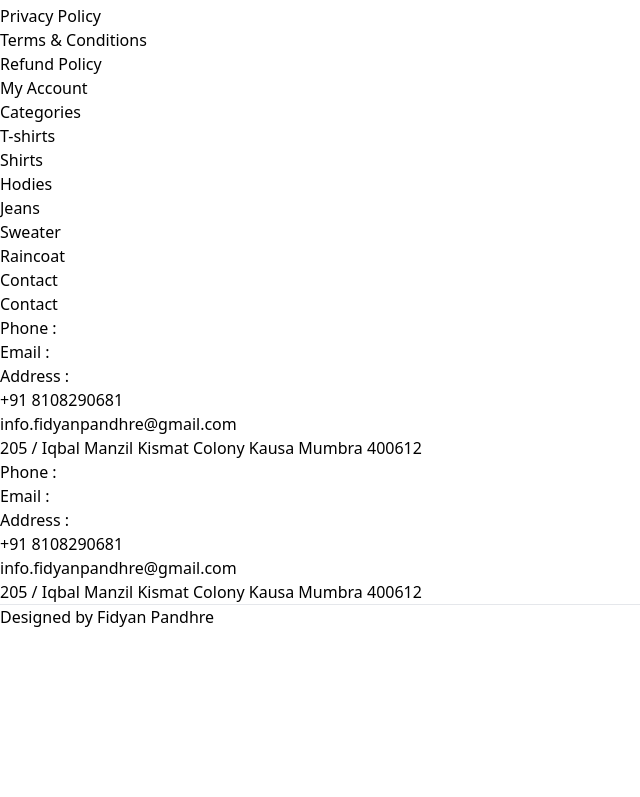
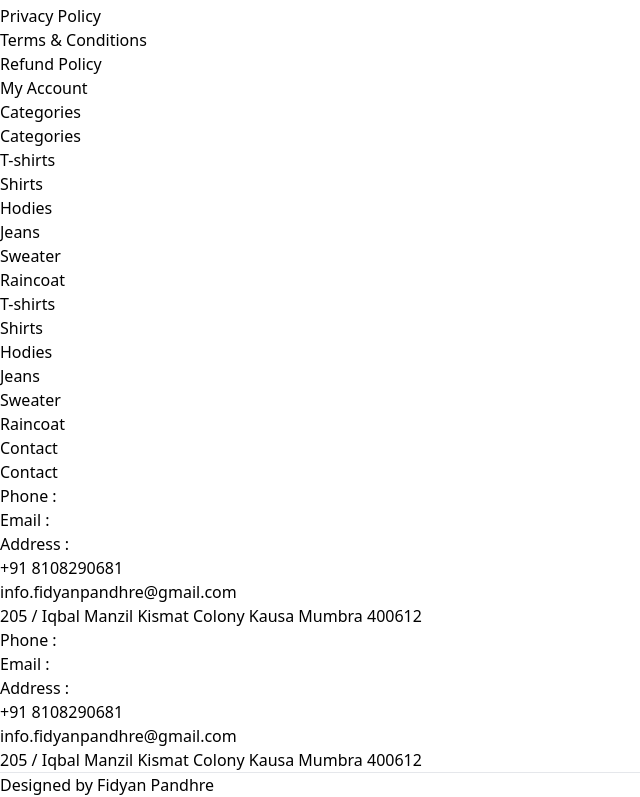
Before and after one commit to fidyan1233/portfolio-ecommerce, a React (Vite) app in the folder frontend/: page / in a window 1280 px wide. Shown: the part 7755-8552 px from the top of the page, without its empty margins (0-640 px from the left). Before the commit the page ends 8384 px from the top, so only its background shows below. Built offline with nearby package versions, Linux system fonts and the light colour scheme.

Commit message:
changes in footer

```diff
--- a/frontend/src/Components/Layout/Footer.jsx
+++ b/frontend/src/Components/Layout/Footer.jsx
@@ -12,7 +12,6 @@ const Footer = () => {
             <div className="flex  items-center">
               <img src="/new-logo.svg" width={60} alt="" />
               <div className='h-full flex items-center'>
-
                 <div>
                   <h1 className='text-4xl text-[#009688] font-style ' style={{ fontWeight: "500" }}>UPTREND</h1>
                   <hr />
@@ -22,7 +21,7 @@ const Footer = () => {
               </div>
             </div>
           </div>
-          <p className='mt-4  pe-3 text-sm text-wrap'>Lorem ipsum dolor, sit amet consectetur adipisicing elit. At facilis, nihil nemo distinctio dolor laborum atque beatae. Architecto quos similique illo facilis, maiores voluptatum esse placeat labore voluptatibus dolorem voluptas.</p>
+          <p className='mt-4  pe-3 text-sm text-wrap lg:hidden'>Lorem ipsum dolor, sit amet consectetur adipisicing elit. At facilis, nihil nemo distinctio dolor laborum atque beatae. Architecto quos similique illo facilis, maiores voluptatum esse placeat labore voluptatibus dolorem voluptas.</p>
           <p className='hidden lg:block mt-4  pe-3'>Lorem ipsum dolor, sit amet consectetur adipisicing elit. At facilis, nihil nemo distinctio dolor laborum atque beatae. Architecto quos similique illo facilis, maiores voluptatum esse placeat labore voluptatibus dolorem voluptas.</p>
 
         </div>
@@ -67,7 +66,7 @@ const Footer = () => {
         <div className='hidden lg:flex lg:justify-center'>
           <div>
             <div className="logo">
-              <h1 className='font-bold text-2xl text-[#009688]'>Quick Links</h1>
+              <h1 className='font-bold text-xl text-[#009688] lg:hidden'>Quick Links</h1>
               <h1 className='font-bold text-2xl text-[#009688]'>Quick Links</h1>
             </div>
             <ul className="mt-5 gap-10">
@@ -86,9 +85,18 @@ const Footer = () => {
           <div>
 
             <div className="logo">
+            <h1 className='font-bold text-xl text-[#009688] lg:hidden'>Categories</h1>
               <h1 className='font-bold text-2xl text-[#009688]'>Categories</h1>
             </div>
             <ul className="mt-5">
+              <Link to="/about"><li className='mb-3 cursor-pointer'>T-shirts</li></Link>
+              <Link to="/contact"><li className='mb-3 cursor-pointer'>Shirts</li></Link>
+              <Link to="/privacy-policy"><li className='mb-3 cursor-pointer'>Hodies</li></Link>
+              <Link to="/terms-conditions"><li className='mb-3 cursor-pointer'>Jeans</li></Link>
+              <Link to="/refund-policy"><li className='mb-3 cursor-pointer'>Sweater</li></Link>
+              <Link to="/my-account"><li className='mb-3 cursor-pointer'>Raincoat</li></Link>
+            </ul>
+            <ul className="mt-5 text-sm lg:hidden">
               <Link to="/about"><li className='mb-3 cursor-pointer'>T-shirts</li></Link>
               <Link to="/contact"><li className='mb-3 cursor-pointer'>Shirts</li></Link>
               <Link to="/privacy-policy"><li className='mb-3 cursor-pointer'>Hodies</li></Link>
@@ -103,11 +111,11 @@ const Footer = () => {
           <div>
 
             <div className="logo">
-              <h1 className='font-bold text-xl text-[#009688]'>Contact</h1>
+              <h1 className='font-bold text-xl text-[#009688] lg:hidden'>Contact</h1>
               <h1 className='font-bold text-2xl text-[#009688] hidden lg:block'>Contact</h1>
             </div>
-            <div className='mt-4'>
-              <div className=' rounded-md' >
+            <div className='mt-4 lg:hidden'>
+              <div className='rounded-md' >
                 <div className="grid grid-cols-[20%_75%] ">
                   <div >
                     <p className='font-bold text-[#009688] mb-5 text-sm'>Phone :</p>
--- a/frontend/src/Components/Pages/Home.jsx
+++ b/frontend/src/Components/Pages/Home.jsx
@@ -5,7 +5,7 @@ import { Carousel } from 'react-responsive-carousel';
 
 const Home = () => {
   return (
-    <div className='wrapper' >
+    <div className='wrapper'>
       <Carousel autoPlay infiniteLoop={true} showThumbs={false} showIndicators={false} showStatus={false} showArrows={false} interval={6000}>
         <div>
           <img className='carousel-img'  src="/banner2.jpg"  />
```
